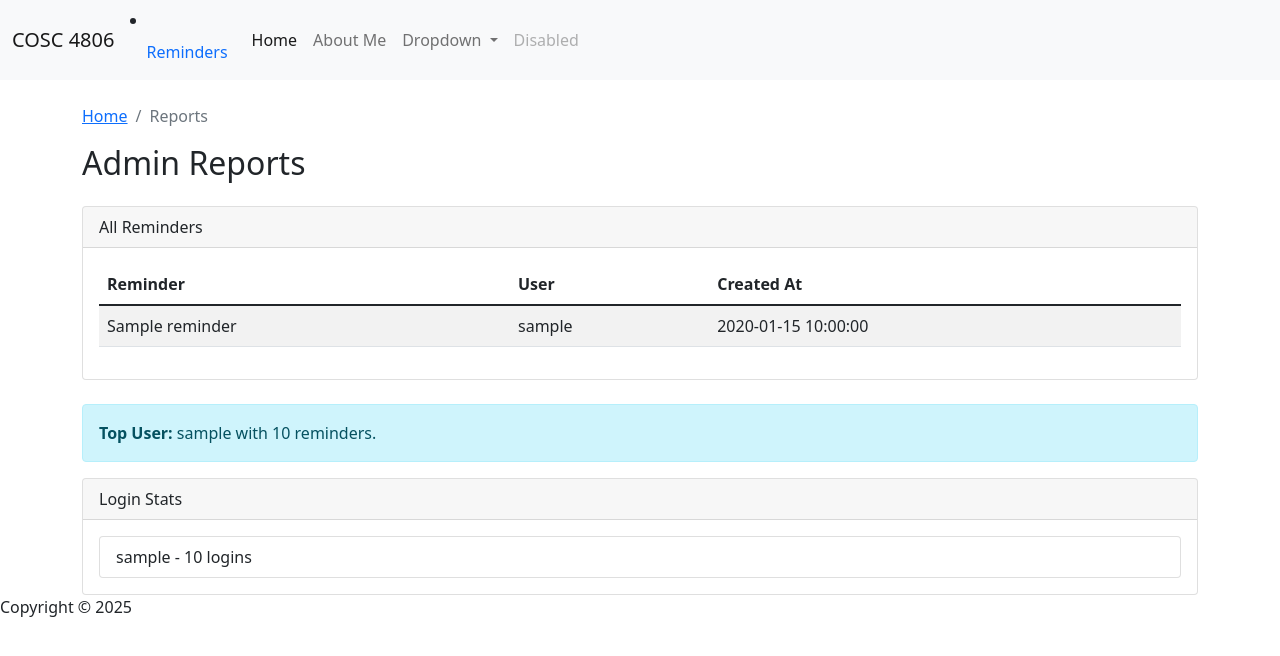
After one commit to pateldhriti/cosc-4806-5, a PHP site: template app/views/reports/index.php in a window 1280 px wide. The commit adds this page. Shown: the top 656 px of the page. Run offline with PHP 8.4, Linux system fonts and the light colour scheme; the visitor is signed in with stand-in values (Sample User, id 1); tables that the repository leaves empty or names only in its code hold one stand-in row (values such as "Sample post"); the template is opened without the code that fills it: most values are stand-ins (such as "Sample title", 1, 10 or a date in 2020).

Commit message:
fixing error

```diff
--- a/app/views/home/index.php
+++ b/app/views/home/index.php
@@ -14,6 +14,10 @@
     <p>You are logged in.</p>
     <p><strong>Current Date and Time:</strong> <?= $currentDateTime ?></p>
 
+    <pre>
+    <?php print_r($_SESSION); ?>
+    </pre>
+
     <a href="/reminders" class="btn btn-primary">Go to Reminders</a>
     <a href="/login/logout" class="btn btn-danger ms-2">Logout</a>
 </body>
--- /dev/null
+++ b/app/views/reports/index.php
@@ -0,0 +1,58 @@
+<?php $this->view('includes/header'); ?>
+
+<div class="container mt-4">
+    <nav aria-label="breadcrumb">
+        <ol class="breadcrumb">
+            <li class="breadcrumb-item"><a href="/">Home</a></li>
+            <li class="breadcrumb-item active" aria-current="page">Reports</li>
+        </ol>
+    </nav>
+
+    <h2 class="mb-4">Admin Reports</h2>
+
+    <!-- All Reminders Table -->
+    <div class="card mb-4">
+        <div class="card-header">All Reminders</div>
+        <div class="card-body">
+            <table class="table table-striped">
+                <thead>
+                    <tr>
+                        <th>Reminder</th>
+                        <th>User</th>
+                        <th>Created At</th>
+                    </tr>
+                </thead>
+                <tbody>
+                    <?php foreach ($data['reminders'] as $reminder): ?>
+                        <tr>
+                            <td><?= htmlspecialchars($reminder['subject']) ?></td>
+                            <td><?= htmlspecialchars($reminder['username']) ?></td>
+                            <td><?= htmlspecialchars($reminder['created_at']) ?></td>
+                        </tr>
+                    <?php endforeach; ?>
+                </tbody>
+            </table>
+        </div>
+    </div>
+
+    <!-- Top User -->
+    <div class="alert alert-info">
+        <strong>Top User:</strong> <?= htmlspecialchars($data['topUser']['username']) ?> with <?= $data['topUser']['total'] ?> reminders.
+    </div>
+
+    <!-- Login Stats -->
+    <div class="card">
+        <div class="card-header">Login Stats</div>
+        <div class="card-body">
+            <ul class="list-group">
+                <?php foreach ($data['loginStats'] as $row): ?>
+                    <li class="list-group-item">
+                        <?= htmlspecialchars($row['username']) ?> - <?= $row['total'] ?> logins
+                    </li>
+                <?php endforeach; ?>
+            </ul>
+        </div>
+    </div>
+</div>
+
+<?php $this->view('includes/footer'); ?>
```
Also changed, not shown: app/controllers/reports.php (+6 -8 lines).
